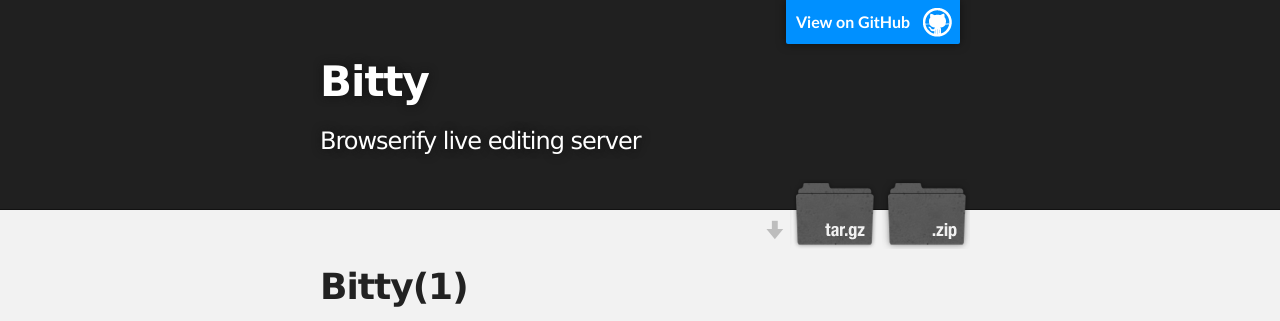
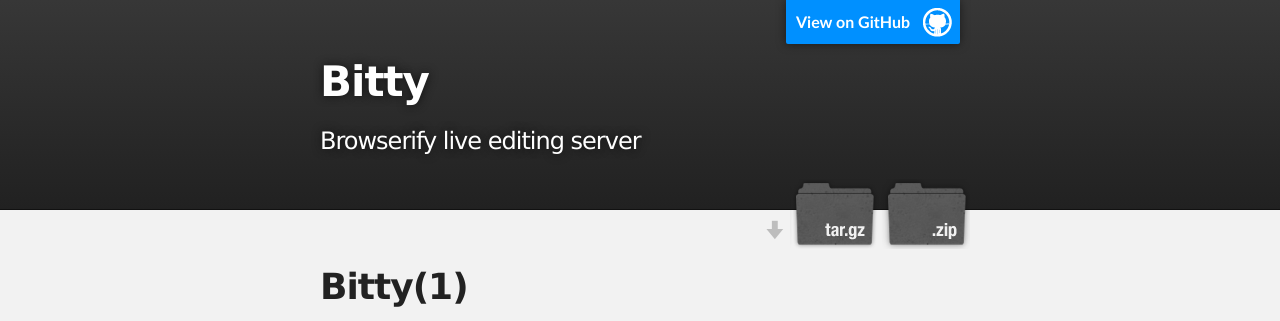
Before and after one commit to caspervonb/bitty, a plain HTML site: page index.html in a window 1280 px wide. Shown: the top 321 px of the page. Drawn offline with Linux system fonts and the light colour scheme.

```diff
--- a/stylesheets/stylesheet.css
+++ b/stylesheets/stylesheet.css
@@ -287,7 +287,12 @@
 }
 
 #header_wrap {
-  background: #202020;
+  background: #212121;
+  background: -moz-linear-gradient(top, #373737, #212121);
+  background: -webkit-linear-gradient(top, #373737, #212121);
+  background: -ms-linear-gradient(top, #373737, #212121);
+  background: -o-linear-gradient(top, #373737, #212121);
+  background: linear-gradient(top, #373737, #212121);
 }
 
 #header_wrap .inner {
```
